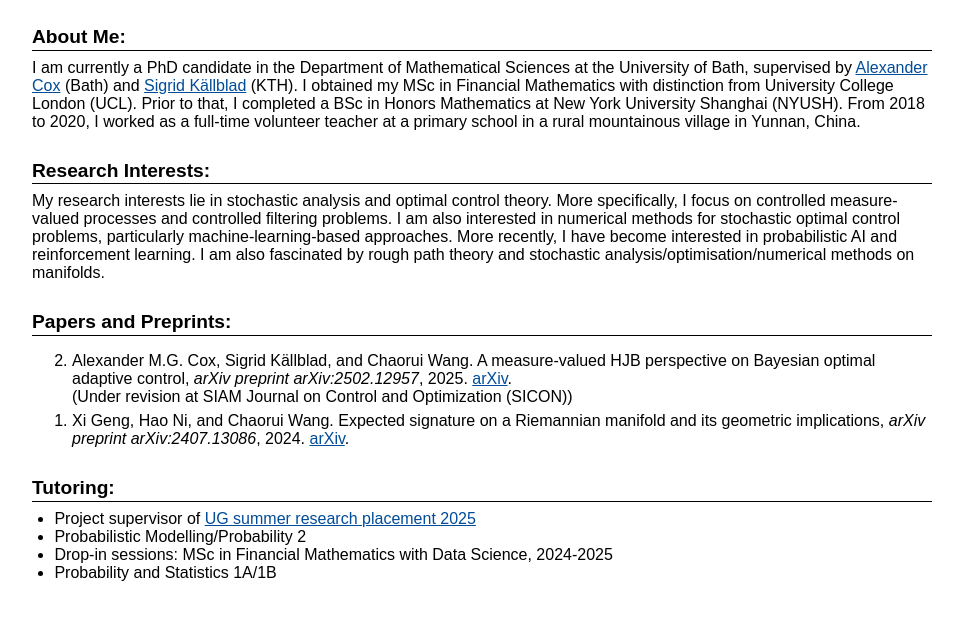
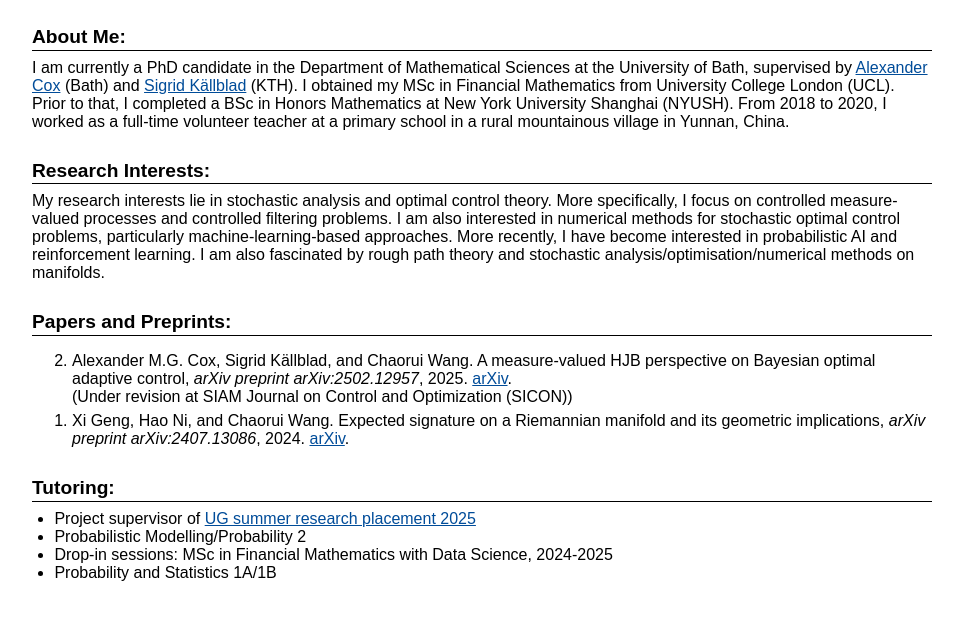
Before and after one commit to charliewang1995/charliewang1995.github.io, a plain HTML site: page index.html in a window 1280 px wide. Shown: the part 304-924 px from the top of the page, without its empty margins (158-1121 px from the left). Drawn offline with Linux system fonts and the light colour scheme.

Commit message:
update web

```diff
--- a/index.html
+++ b/index.html
@@ -3,8 +3,8 @@
 <head>
   <meta charset="UTF-8">
   <meta name="google-site-verification" content="google3db0a171834bb9bf.html"/>
-  <title>Welcome to Chaorui Wang's homepage</title>
-  <meta name="description" content="Personal webpage of Chaorui Wang, PhD candidate in mathematical sciences at the University of Bath, working on stochastic analysis, optimal control and measure-valued processes.">
+  <title>Chaorui Wang's homepage</title>
+  <meta name="description" content="Personal webpage of Chaorui Wang, PhD candidate, University of Bath.">
   <link rel="stylesheet" href="style.css">
 </head>
 <body>
@@ -48,7 +48,7 @@
     I am currently a PhD candidate in the Department of Mathematical Sciences at the University of Bath, supervised by
     <a href="https://people.bath.ac.uk/mapamgc/">Alexander Cox</a> (Bath) and
     <a href="https://www.kth.se/profile/sigridkn">Sigrid Källblad</a> (KTH).
-    I obtained my MSc in Financial Mathematics with distinction from University College London (UCL).
+    I obtained my MSc in Financial Mathematics from University College London (UCL).
     Prior to that, I completed a BSc in Honors Mathematics at New York University Shanghai (NYUSH).
     From 2018 to 2020, I worked as a full-time volunteer teacher at a primary school in a rural mountainous village in Yunnan, China.
 
```
